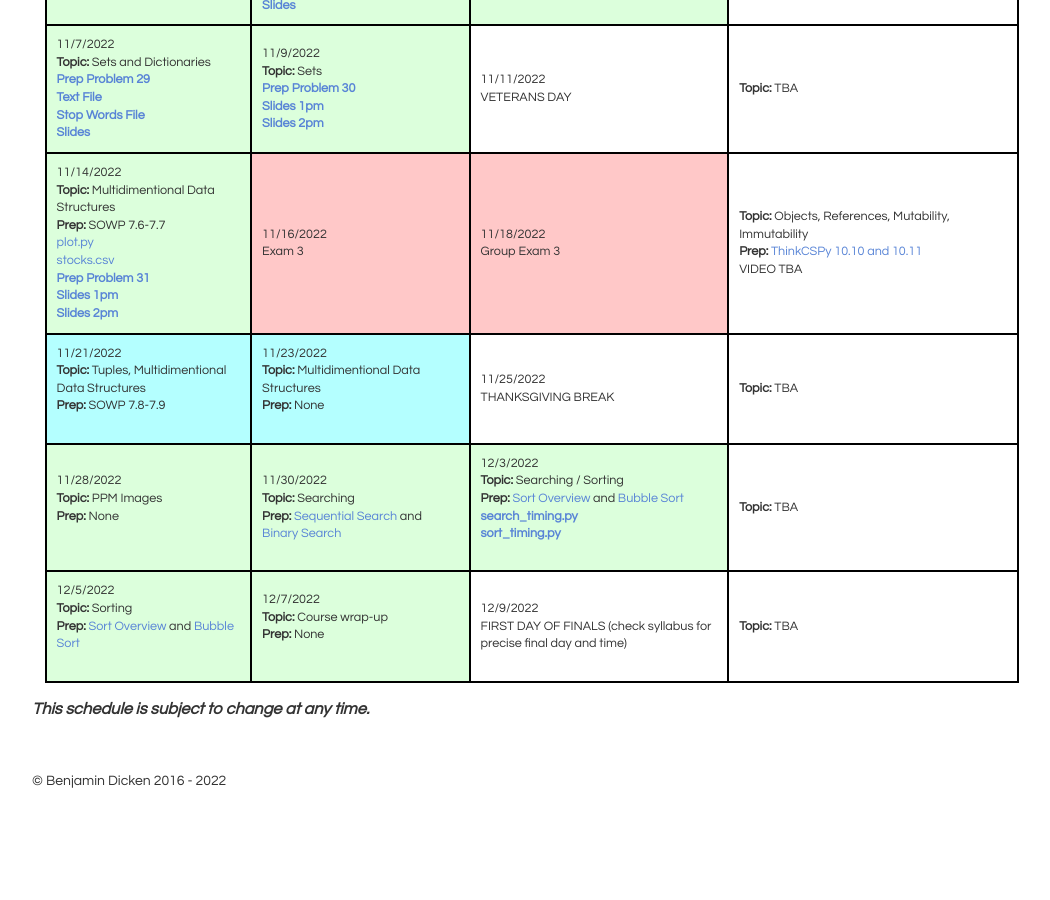
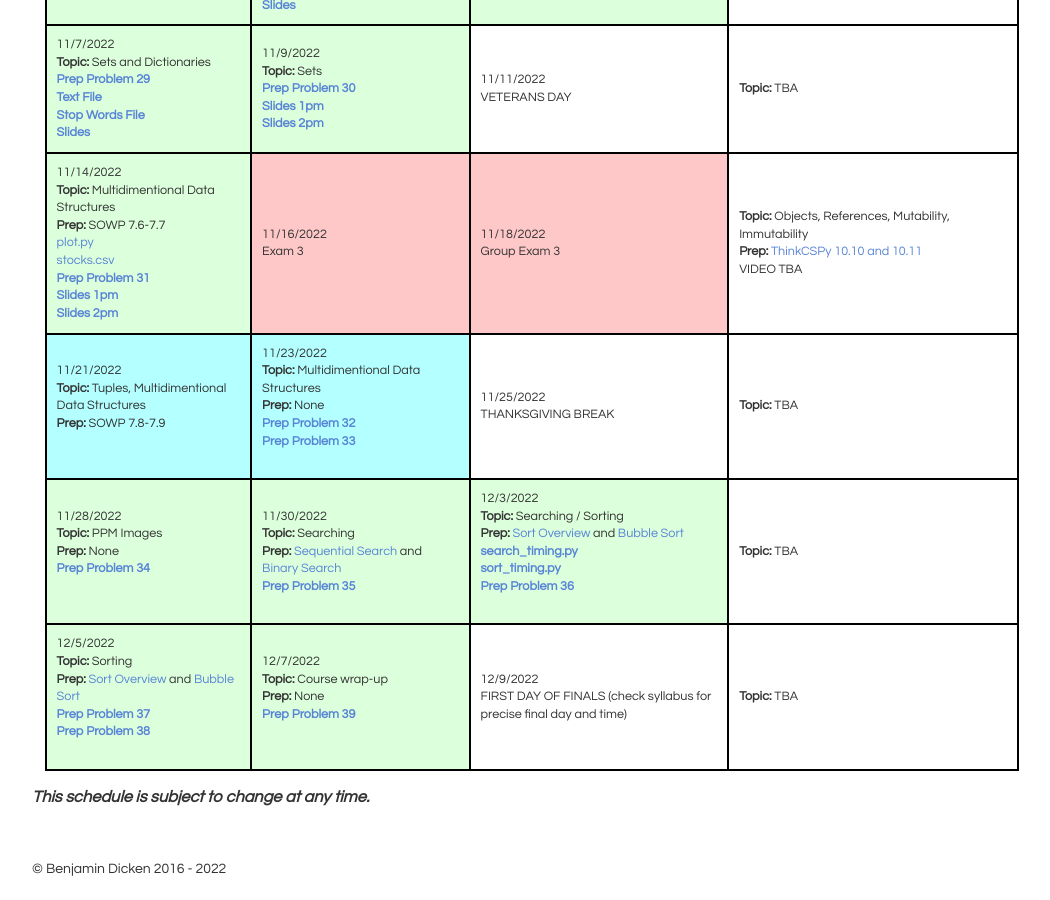
Before and after one commit to bddicken/cs110fall2022website, a Jekyll site: the page built from schedule/index.md, in a window 1280 px wide and 900 px high, scrolled down 1829 px. Shown: the whole window, without its empty margins (108-1158 px from the left). Built offline with Jekyll 4.4.1, drawn with Linux system fonts in a browser that asks for light colours; before the commit the page ends 2640 px from its top, so only the background shows below that.

Commit message:
Add prep problems to the schedule

```diff
--- a/schedule/index.md
+++ b/schedule/index.md
@@ -449,6 +449,8 @@ The <b>Prep</b> for each day indicates the work you need to have completed <b>BE
     11/23/2022 <br/>
     <b>Topic:</b> Multidimentional Data Structures <br/>
     <b>Prep:</b> None <br/>
+    <a href="../preps/32/"><b>Prep Problem 32</b></a> <br/>
+    <a href="../preps/33/"><b>Prep Problem 33</b></a> <br/>
    <br />
   </td>
   <td class="">
@@ -465,6 +467,7 @@ The <b>Prep</b> for each day indicates the work you need to have completed <b>BE
     11/28/2022 <br/>
     <b>Topic:</b> PPM Images <br/>
     <b>Prep:</b> None <br/>
+    <a href="../preps/34/"><b>Prep Problem 34</b></a> <br/>
    <br />
   </td>
   <td class="topic-general">
@@ -472,6 +475,7 @@ The <b>Prep</b> for each day indicates the work you need to have completed <b>BE
     <b>Topic:</b> Searching <br/>
     <b>Prep:</b> <a href="https://runestone.academy/runestone/books/published/pythonds/SortSearch/TheSequentialSearch.html">Sequential Search</a> and
                  <a href="https://runestone.academy/runestone/books/published/pythonds/SortSearch/TheBinarySearch.html">Binary Search</a> <br/>
+    <a href="../preps/35/"><b>Prep Problem 35</b></a> <br/>
 
   </td>
   <td class="topic-general">
@@ -481,6 +485,7 @@ The <b>Prep</b> for each day indicates the work you need to have completed <b>BE
                  <a href="https://runestone.academy/runestone/books/published/pythonds/SortSearch/TheBubbleSort.html">Bubble Sort</a> <br/>
     <b><a href="../materials/res/search_timing.py">search_timing.py</a></b> <br/>
     <b><a href="../materials/res/sort_timing.py">sort_timing.py</a></b> <br/>
+    <a href="../preps/36/"><b>Prep Problem 36</b></a> <br/>
      <br />
   </td>
   <td>
@@ -494,12 +499,15 @@ The <b>Prep</b> for each day indicates the work you need to have completed <b>BE
     <b>Topic:</b> Sorting <br/>
     <b>Prep:</b> <a href="https://runestone.academy/runestone/books/published/pythonds/SortSearch/sorting.html">Sort Overview</a> and
                  <a href="https://runestone.academy/runestone/books/published/pythonds/SortSearch/TheBubbleSort.html">Bubble Sort</a> <br/>
+    <a href="../preps/37/"><b>Prep Problem 37</b></a> <br/>
+    <a href="../preps/38/"><b>Prep Problem 38</b></a> <br/>
      <br />
   </td>
   <td class="topic-general">
     12/7/2022 <br/>
     <b>Topic:</b> Course wrap-up <br/>
     <b>Prep:</b> None <br/>
+    <a href="../preps/35/"><b>Prep Problem 39</b></a> <br/>
      <br />
   </td>
   <td>
```
